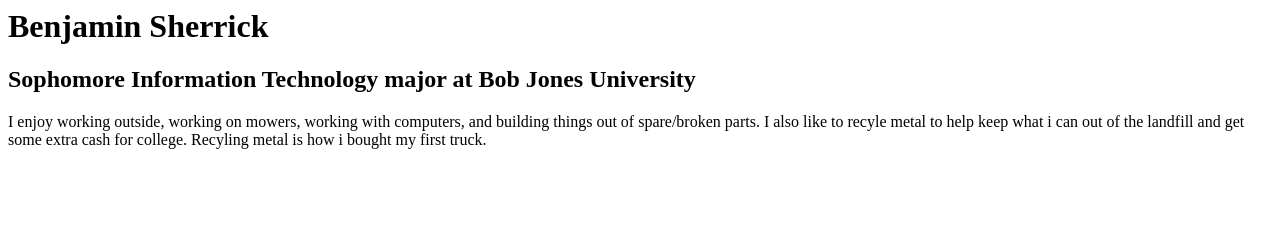
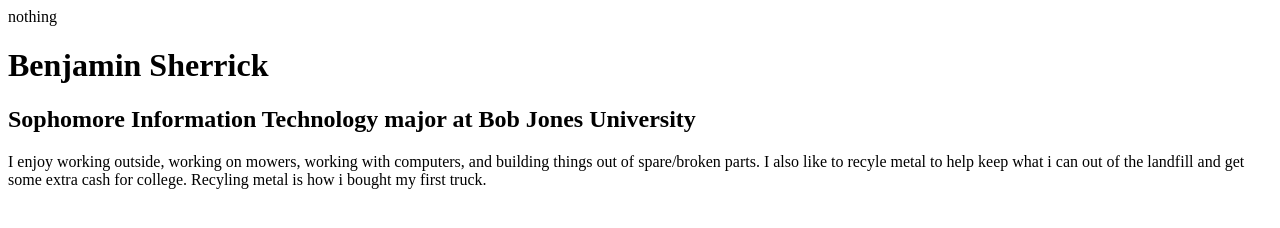
Before and after one commit to sherrick41/sherrick41.github.io, a plain HTML site: page index.html in a window 1280 px wide. Drawn offline with Linux system fonts and the light colour scheme.

Commit message:
Update index.html

```diff
--- a/index.html
+++ b/index.html
@@ -1,7 +1,7 @@
 <html>
 
 <head>
-
+  nothing
 </head>
 
 <body>
@@ -13,14 +13,6 @@
     I also like to recyle metal to help keep what i can out of the landfill and get some extra cash for college. Recyling metal
     is how i bought my first truck.
 
-
-
-
-
-
-
-
-
   </p>
 
 </body>
```
